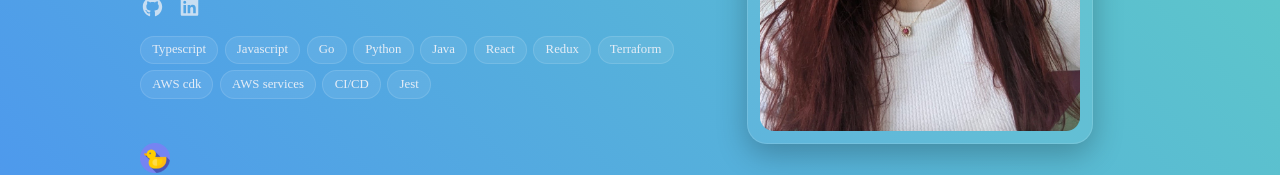
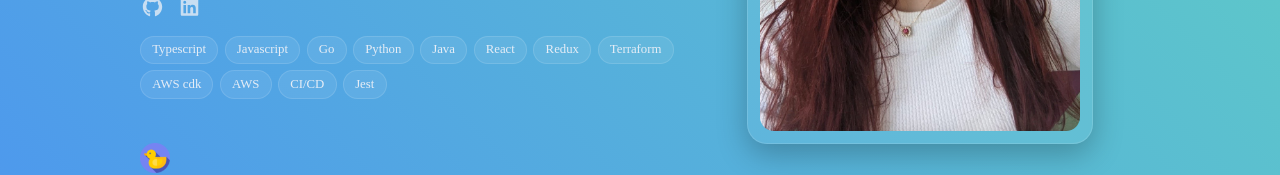
Before and after one commit to Laufley/portfolio, a React (Vite) app: page /portfolio/home in a window 1280 px wide. Shown: the part 425-600 px from the top of the page. Built offline with nearby package versions, Linux system fonts and the light colour scheme.

Commit message:
change one name

```diff
--- a/src/Containers/Home.tsx
+++ b/src/Containers/Home.tsx
@@ -40,7 +40,7 @@ const Home = () => {
               </a>
             </div>
             <div className="skills desktop-skills">
-              {['Typescript', 'Javascript','Go','Python','Java','React','Redux','Terraform', 'AWS cdk', 'AWS services', 'CI/CD', 'Jest'].map(s => (
+              {['Typescript', 'Javascript','Go','Python','Java','React','Redux','Terraform', 'AWS cdk', 'AWS', 'CI/CD', 'Jest'].map(s => (
                 <span className="chip" key={s}>{s}</span>
               ))}
             </div>
```
